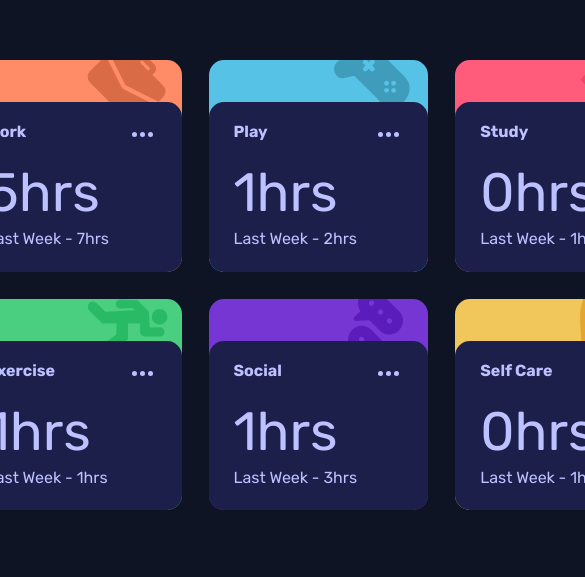
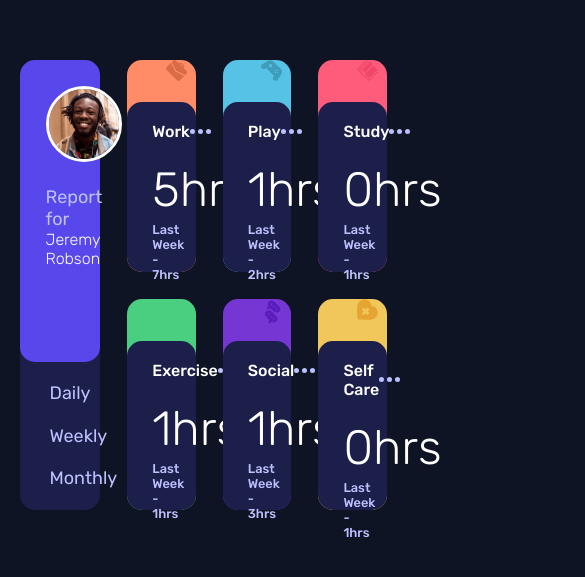
Before and after one commit to WolfMozart8/time-tracking-angular, an Angular app: page / in a window 390 px wide. Shown: the part 145-722 px from the top of the page, 585 px wide, since content can reach past the window. Built offline with nearby package versions, Linux system fonts and the light colour scheme.

Commit message:
tablet/desktop responsive

```diff
--- a/src/app/app.component.css
+++ b/src/app/app.component.css
@@ -15,7 +15,9 @@
     /* position: absolute;
     top: 221px;
     left: 142px; */
-    width: 964px;
+    width: 100vw;
+    padding: 0 5%;
+    max-width: 964px;
     height: 450px;
 
     display: grid;
--- a/src/app/components/activity/activity.component.css
+++ b/src/app/components/activity/activity.component.css
@@ -1,8 +1,12 @@
 .box {
+  user-select: none;
   position: relative;
   height: 100%;
   /* default bg */
   background: var(--dark-blue);
+}
+.box:active > .box__main {
+  background-color: var(--desatured-blue);
 }
 
 .box__main {
@@ -15,21 +19,38 @@
   height: 80%;
 }
 .box__main header {
-  position: relative;
+  display: flex;
+  justify-content: space-between;
+  align-items: center;
 }
 
 .box__main-title {
   margin: 20px 0;
-  font-size: 16px;
+  font-size: 1rem;
+  font-weight: 500;
 }
 .box__main-menu {
-  position: absolute;
-  right: 4px;
-  top: 0px;
+  width: 20px;
+  height: 20px;
+  display: flex;
+  align-items: center;
 }
+
+.box__main-menu:hover {
+  cursor: pointer;
+}
+.box__main-menu:hover img {
+  filter: brightness(2);
+}
+
 .box__main-hours {
-  font-size: 54px;
+  font-size: 3rem;
   margin-bottom: 4px;
+}
+.box__main-last-hours {
+  color: var(--pale-blue);
+  font-size: 0.8rem;
+  font-weight: 500;
 }
 
 .bg-work {
@@ -45,7 +66,6 @@
   background: var(--exercise) url("../../../assets/images/icon-exercise.svg");
   background-position: 125px 0;
   background-repeat: no-repeat;
-
 }
 .bg-social {
   background: var(--social) url("../../../assets/images/icon-social.svg");
@@ -60,5 +80,6 @@
 .bg-social,
 .bg-self-care {
   background-repeat: no-repeat;
-  background-position: 125px -15px;
+  background-position: top 0% right 20%;
+  background-size: 30%;
 }
--- a/src/app/components/user/user.component.css
+++ b/src/app/components/user/user.component.css
@@ -20,10 +20,12 @@
 }
 .user__main-info h4 {
   margin-bottom: 0;
+  color: var(--pale-blue);
+  font-weight: 400;
 }
 .user__main-info p {
   margin: 0;
-    font-size: 40px;
+  font-size: clamp(1rem, 3vw, 3rem);
 }
 
 .user__time {
@@ -40,3 +42,13 @@
   margin-left: 30px;
   justify-content: space-evenly;
 }
+
+.user__time > ul > li {
+  color: var(--pale-blue);
+  font-weight: 400;
+}
+
+.user__time > ul > li:hover {
+  cursor: pointer;
+  color: var(--white);
+}
--- a/src/app/components/user/user.component.html
+++ b/src/app/components/user/user.component.html
@@ -11,9 +11,9 @@
 </div>
 <div class="user__time">
     <ul>
-        <li>Daily</li>
-        <li>Weekly</li>
-        <li>Monthly</li>
+        <li class="time-daily">Daily</li>
+        <li class="time-weekly">Weekly</li>
+        <li class="time-monthly">Monthly</li>
     </ul>
 </div>
 </section>
--- a/src/styles.css
+++ b/src/styles.css
@@ -9,8 +9,9 @@
     /* neutral */
     --very-dark-blue:hsl(226, 43%, 10%);
     --dark-blue: hsl(235, 46%, 20%);
-    --desatured-blue: hsl(235, 45%, 61%);
+    --desatured-blue: hsl(235, 45%, 36%);
     --pale-blue: hsl(236, 100%, 87%);
+    --white: hsl(255, 100%, 100%);
 
     /* color category section */
     --work: hsl(15, 100%, 70%);
@@ -26,7 +27,8 @@
 body {
     font-size: 18px;
     font-family: Rubik, sans-serif;
-    color: var(--pale-blue);
+    color: var(--white);
+    font-weight: 300;
     background-color: var(--very-dark-blue);
     display: flex;
     align-items: center;
```
Lines whose indentation alone changed are shown as unchanged.
